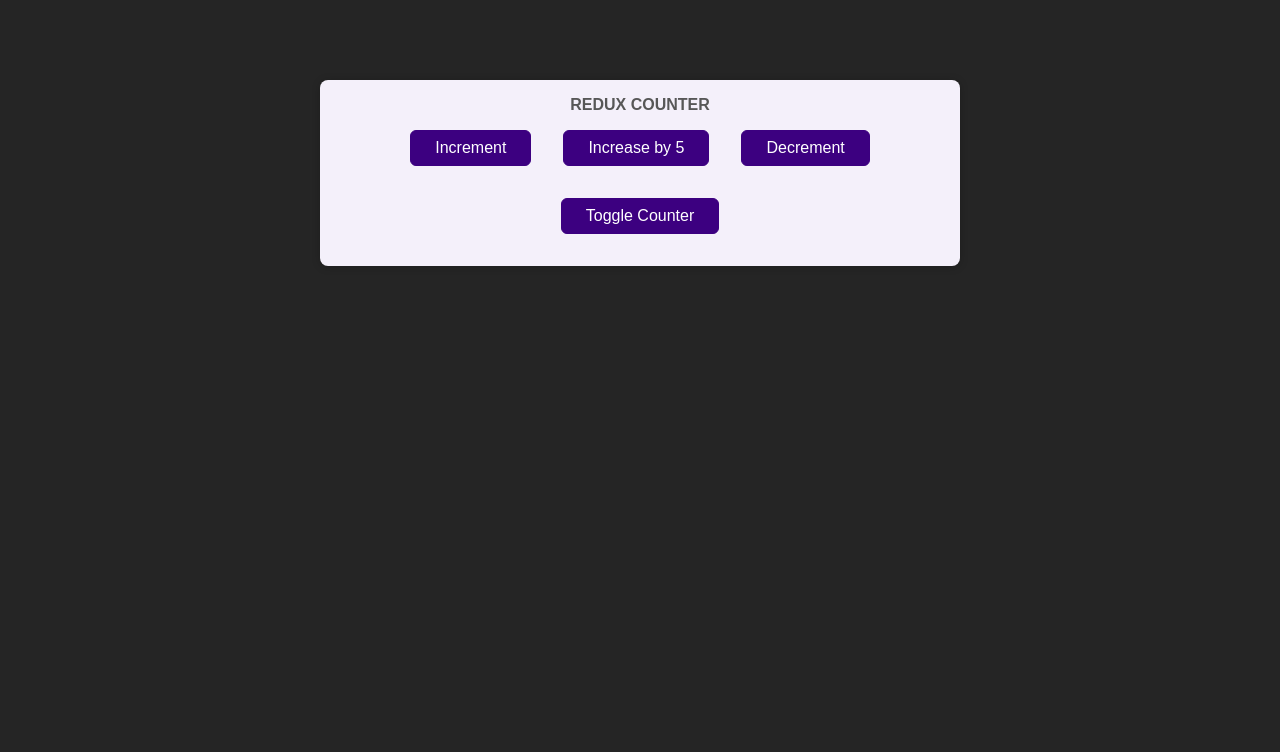
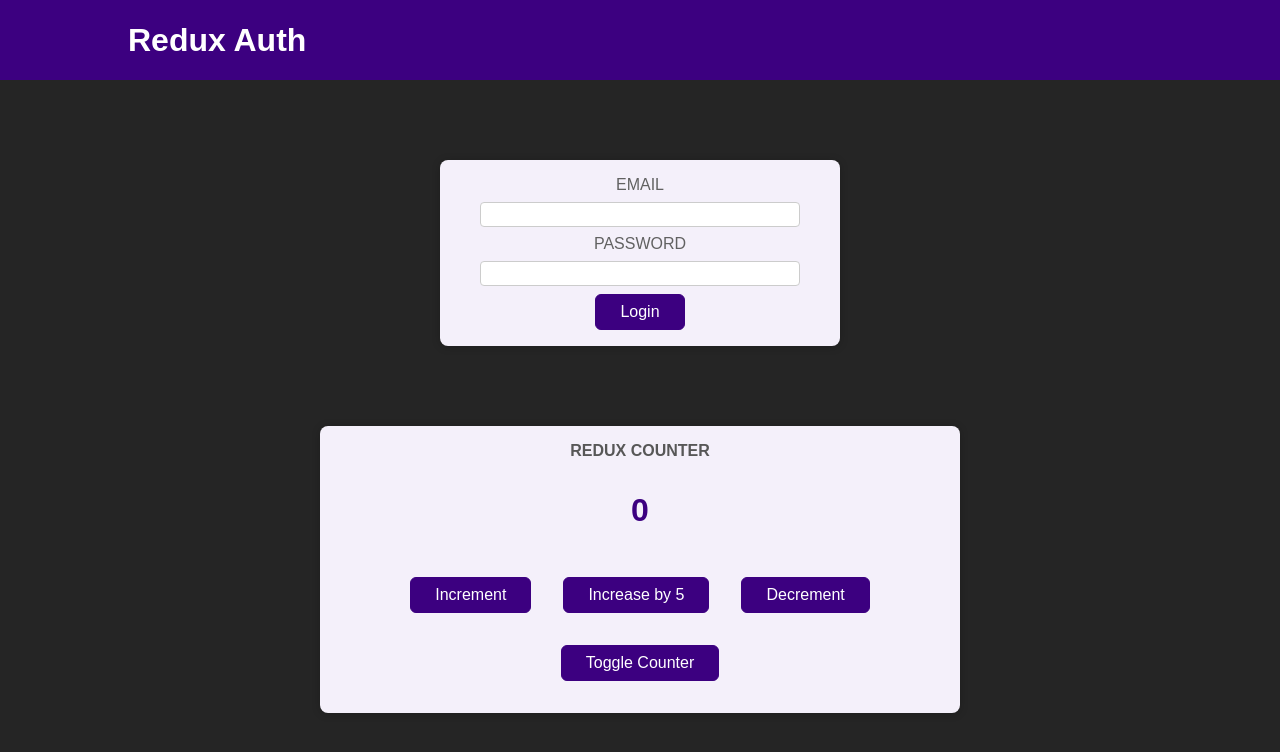
Before and after one commit to Anton712/Redux, a React (Create React App) app in the folder Redux counter/: page / in a window 1280 px wide. Shown: the top 752 px of the page. Built offline with nearby package versions, Linux system fonts and the light colour scheme.

Commit message:
read data & dispatched from authentication slice

```diff
--- a/Redux counter/src/App.js
+++ b/Redux counter/src/App.js
@@ -1,9 +1,21 @@
+import { Fragment } from 'react';
 import Counter from './components/Counter';
-
+import Header from './components/Header';
+import Auth from './components/Auth';
+import UserProfile from './components/UserProfile';
+import { useSelector } from 'react-redux';
 
 function App() {
+  const isAuthenticated = useSelector(state => state.auth.isAuthenticated);
+
   return (
-    <Counter />
+    <Fragment>
+      <Header />
+      {isAuthenticated && <UserProfile />}
+      {!isAuthenticated && <Auth />}
+      <Counter />
+    </Fragment>
+
   );
 }
 
--- a/Redux counter/src/components/Auth.js
+++ b/Redux counter/src/components/Auth.js
@@ -1,10 +1,19 @@
 import classes from './Auth.module.css';
+import { useDispatch } from 'react-redux';
+import { authActions } from '../store/index.js';
 
 const Auth = () => {
+const dispatch = useDispatch();
+
+function handleLogin(event) {
+  event.preventDefault();
+  dispatch(authActions.login());
+}
+
   return (
     <main className={classes.auth}>
       <section>
-        <form>
+        <form onSubmit={handleLogin}>
           <div className={classes.control}>
             <label htmlFor='email'>Email</label>
             <input type='email' id='email' />
--- a/Redux counter/src/components/Counter.js
+++ b/Redux counter/src/components/Counter.js
@@ -4,8 +4,8 @@ import classes from './Counter.module.css';
 
 
 const Counter = () => {
-  const counter = useSelector(state => state.counter);
-  const show = useSelector(state => state.showCounter);
+  const counter = useSelector(state => state.counter.counter);
+  const show = useSelector(state => state.counter.showCounter);
 
   const dispatch = useDispatch();
 
--- a/Redux counter/src/components/Header.js
+++ b/Redux counter/src/components/Header.js
@@ -1,10 +1,22 @@
+import { useSelector } from 'react-redux';
+import { useDispatch } from 'react-redux';
+import { authActions } from '../store/index.js';
 import classes from './Header.module.css';
 
 const Header = () => {
+  const isAuthenticated = useSelector(state => state.auth.isAuthenticated);
+
+  const dispatch = useDispatch();
+
+  function handleLogout() {
+    dispatch(authActions.logout())
+  }
+
   return (
     <header className={classes.header}>
       <h1>Redux Auth</h1>
-      <nav>
+      {isAuthenticated && (
+        <nav>
         <ul>
           <li>
             <a href='/'>My Products</a>
@@ -13,10 +25,11 @@ const Header = () => {
             <a href='/'>My Sales</a>
           </li>
           <li>
-            <button>Logout</button>
+            <button onClick={handleLogout}>Logout</button>
           </li>
         </ul>
       </nav>
+      )}
     </header>
   );
 };
--- a/Redux counter/src/store/index.js
+++ b/Redux counter/src/store/index.js
@@ -34,7 +34,7 @@ const authSlice = createSlice({
       state.isAuthenticated = true;
     },
     logout(state) {
-      state.isAuthenticated = true;
+      state.isAuthenticated = false;
     }
   }
 })
```
